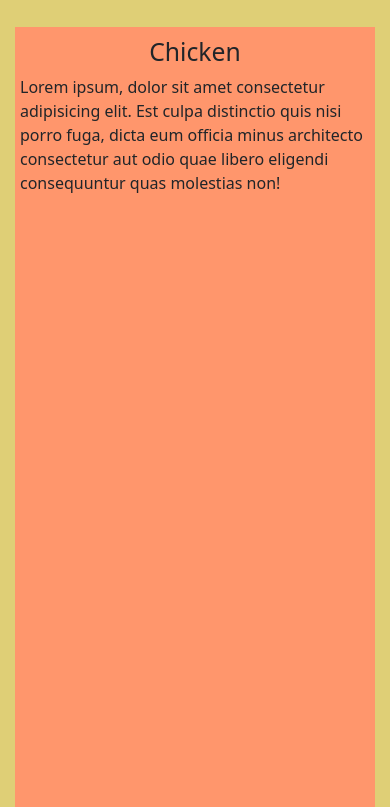
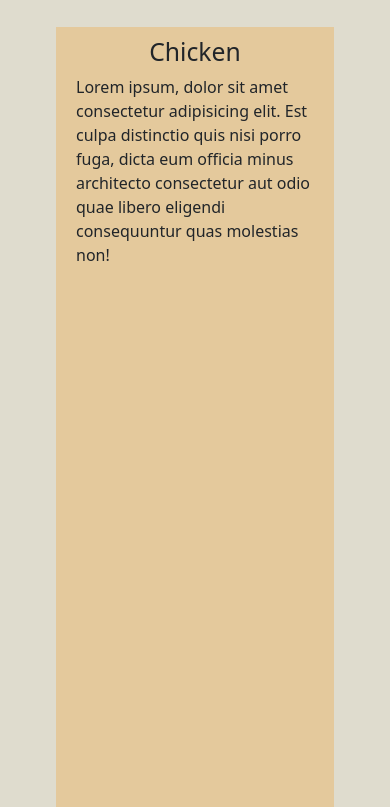
Before and after one commit to alex-quint/Coursera_md3.github.io, a plain HTML site: page md3_solution/index.html in a window 390 px wide. Shown: the part 84-891 px from the top of the page. Drawn offline with Linux system fonts and the light colour scheme.

Commit message:
completoOK

```diff
--- a/md3_solution/css/styles.css
+++ b/md3_solution/css/styles.css
@@ -1,5 +1,5 @@
 body {
-    background-color: rgb(223, 207, 118);
+    background-color: rgb(223, 220, 206);
 }
 /*nav*/
 #nav-header {
@@ -27,7 +27,14 @@ body {
 }
 .food {
     margin: 15px;
-    padding: 10px 5px 5px 5px;
-    background-color: rgb(255, 150, 108);
+    padding: 10px 20px 5px 20px;
+    background-color: rgb(228, 201, 156);
     height: 1000px;
 }
+
+@media (max-width: 575px) {
+    .food {
+        margin-left: 3.5rem;
+        margin-right: 3.5rem;
+    }
+}
--- a/md3_solution/index.html
+++ b/md3_solution/index.html
@@ -36,16 +36,16 @@
     <div id="menuTitle" class="text-center">
         <h1>Our Menu</h1>
     </div>
-    <div>
-        <div id="ChickenSection" class="food">
+    <div class="continer">
+        <div id="ChickenSection col-12" class="food">
             <h2 class="text-center">Chicken</h2>
             <p>Lorem ipsum, dolor sit amet consectetur adipisicing elit. Est culpa distinctio quis nisi porro fuga, dicta eum officia minus architecto consectetur aut odio quae libero eligendi consequuntur quas molestias non!</p>
         </div>
-        <div id="BeefSection" class="food">
+        <div id="BeefSection col-12" class="food">
             <h2 class="text-center">Beef</h2>
             <p>Lorem ipsum dolor sit amet, consectetur adipisicing elit. Blanditiis expedita magnam aut voluptas. Officia similique rerum, eos nam reiciendis iure voluptas soluta non blanditiis tempora consequatur dignissimos. Aliquam, totam necessitatibus!</p>
         </div>
-        <div id="SushiSection" class="food">
+        <div id="SushiSection col-12" class="food">
             <h2 class="text-center">Sushi</h2>
             <p>Lorem ipsum dolor sit amet consectetur adipisicing elit. Reprehenderit, et! Illo sapiente similique amet, optio sit quibusdam asperiores dolore ipsum mollitia nemo facere dolorem totam, inventore saepe doloribus fugit hic.</p>
         </div>
```
